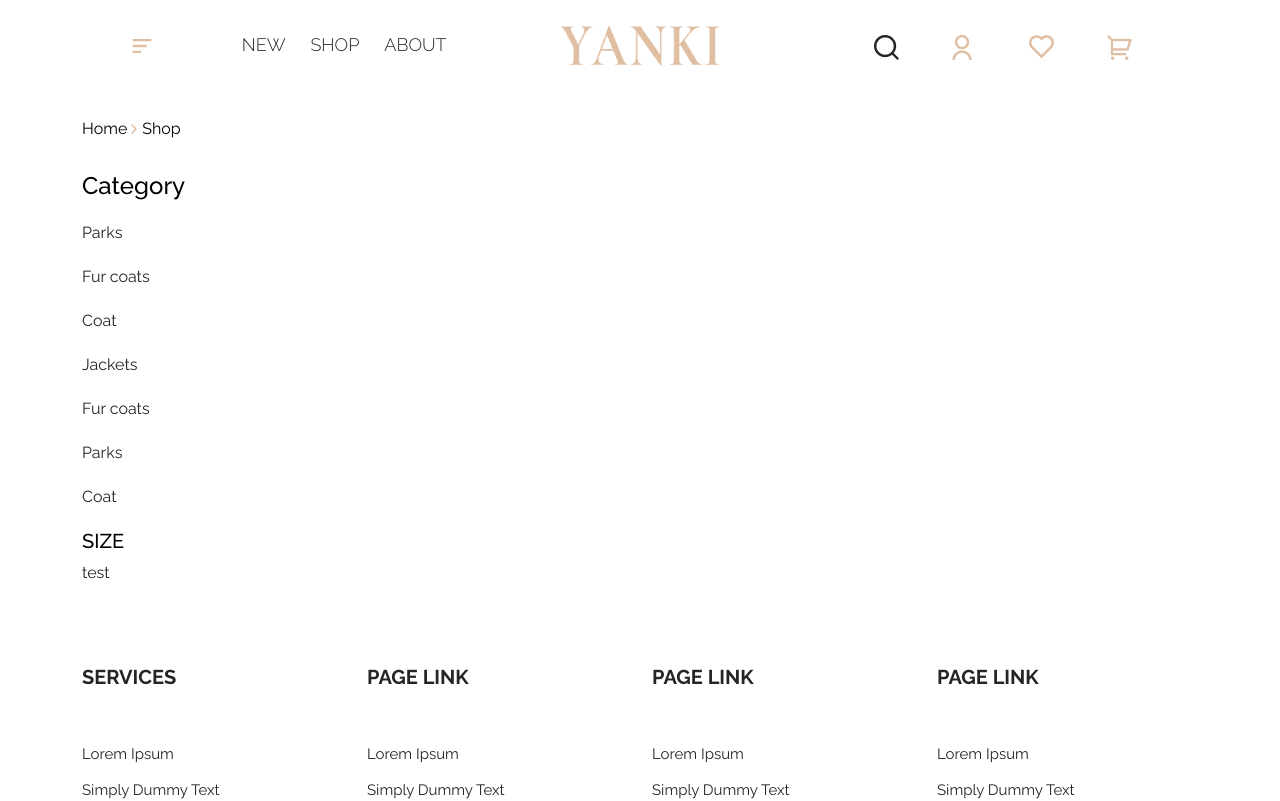
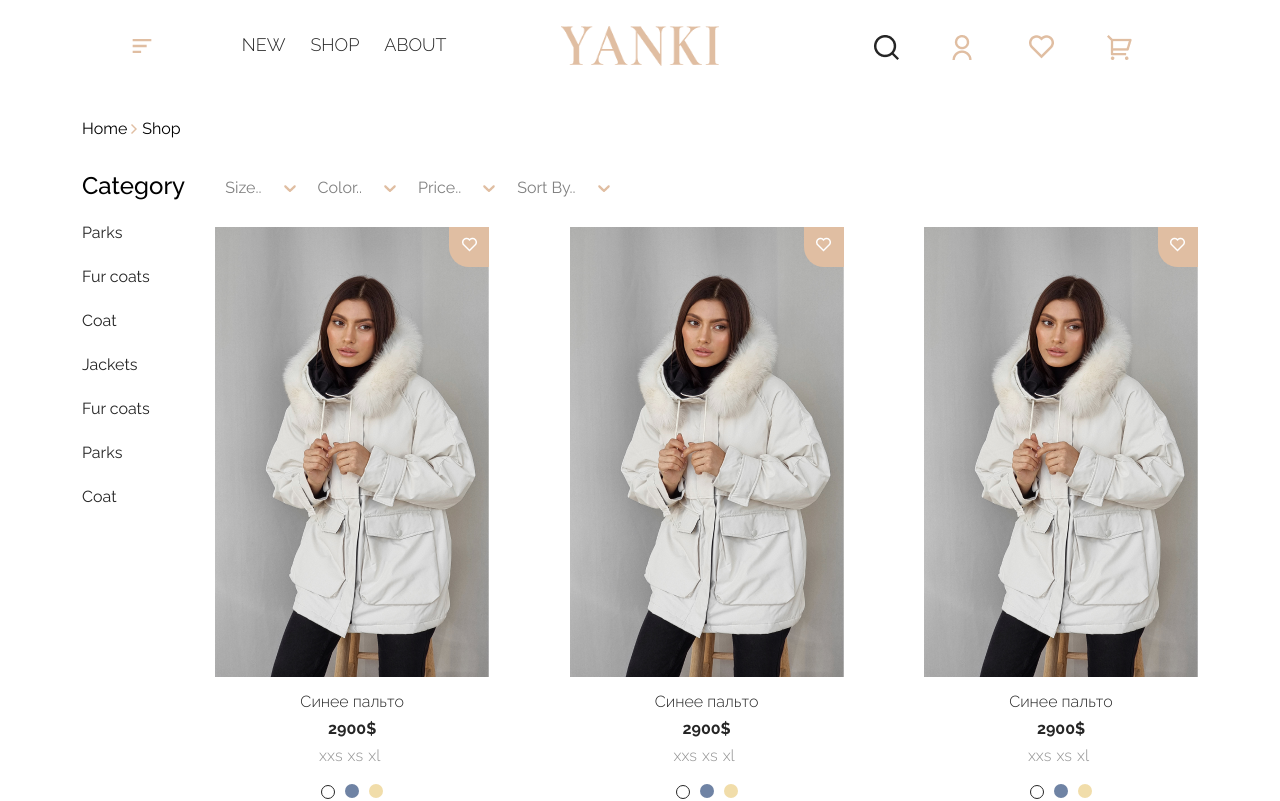
Before and after one commit to Nurlan-N/yanki-app, a React (Create React App) app: page /shop in a window 1280 px wide. Shown: the top 801 px of the page. Built offline with nearby package versions, Linux system fonts and the light colour scheme.

Commit message:
Added Shop Item

```diff
--- a/package.json
+++ b/package.json
@@ -13,6 +13,7 @@
     "react-icons": "^4.8.0",
     "react-router-dom": "^6.10.0",
     "react-scripts": "5.0.1",
+    "react-select": "^5.7.2",
     "sass": "^1.61.0",
     "web-vitals": "^2.1.4"
   },
--- /dev/null
+++ b/src/components/ShopItemBlock/ShopItem.module.scss
@@ -0,0 +1,88 @@
+.wrapper {
+  text-align: center;
+  margin: 20px 0;
+  .shop_block {
+    position: relative;
+    .image {
+      width: 240px;
+      height: 360px;
+    }
+    .wishlist {
+      position: absolute;
+      width: 40px;
+      height: 40px;
+      right: 0;
+      top: 0;
+      background: #e0bea2;
+      border-radius: 0px 0px 0px 20px;
+      img {
+        position: absolute;
+        left: 31%;
+        top: 26%;
+      }
+    }
+  }
+
+  .title {
+    margin-top: 15px;
+    font-family: 'Raleway';
+    font-style: normal;
+    font-weight: 300;
+    font-size: 16px;
+    line-height: 19px;
+    color: #252525;
+  }
+  .price {
+    margin-top: 5px;
+    font-family: 'Raleway';
+    font-style: normal;
+    font-weight: 700;
+    font-size: 16px;
+    line-height: 19px;
+    /* identical to box height */
+
+    text-align: center;
+
+    color: #252525;
+  }
+  .size {
+    display: flex;
+    justify-content: center;
+    p {
+      margin-right: 5px;
+      font-family: 'Raleway';
+      font-style: normal;
+      font-weight: 300;
+      font-size: 16px;
+      line-height: 19px;
+      /* identical to box height */
+
+      text-align: center;
+
+      color: rgba(37, 37, 37, 0.5);
+    }
+  }
+  .color {
+    align-items: center;
+    .c1 {
+      background: #ffffff;
+      border: 0.3px solid #252525;
+      width: 14px;
+      height: 14px;
+      border-radius: 50%;
+    }
+    .c2 {
+      background: #6f83a4;
+      border-radius: 50%;
+      width: 14px;
+      height: 14px;
+      margin: 0 10px;
+    }
+    .c3 {
+      background: #f1ddaa;
+      border-radius: 50%;
+      width: 14px;
+      height: 14px;
+    }
+  }
+}
--- /dev/null
+++ b/src/components/ShopItemBlock/index.jsx
@@ -0,0 +1,34 @@
+import React from 'react';
+import imageUrl from '../../assets/img/categoryimg/1.png';
+import styles from './ShopItem.module.scss';
+import wishlistIcon from '../../assets/img/icon/productWishlist.png'
+
+console.log(styles);
+const index = () => {
+  return (
+    <div className={styles.wrapper}>
+      <div className={styles.shop_block}>
+        <a href="/shop/8">
+          <img className="image" src={imageUrl} alt="Pizza" />
+          <h4 className={styles.title}>Синее пальто</h4>
+          <h5 className={styles.price}>2900$</h5>
+          <a className={styles.wishlist}><img src={wishlistIcon} alt="" /></a>
+        </a>
+        <div className="shop-block__bottom">
+          <div className={styles.size}>
+            <p>xxs</p>
+            <p>xs</p>
+            <p>xl</p>
+          </div>
+          <div className={styles.color}>
+              <button className={styles.c1}></button>
+              <button className={styles.c2}></button>
+              <button className={styles.c3}></button>
+          </div>
+        </div>
+      </div>
+    </div>
+  );
+};
+
+export default index;
--- a/src/pages/Shop.jsx
+++ b/src/pages/Shop.jsx
@@ -1,10 +1,47 @@
 import React from 'react';
 import righRow from '../assets/img/icon/right.png';
 import { Link } from 'react-router-dom';
+import Select from 'react-select'
+import ShopItemBlock from '../components/ShopItemBlock'
+
+const sizeOptions = [
+  { value: 'xl', label: 'XL' },
+  { value: 'xxl', label: 'XXL' },
+  { value: 'ms', label: 'MS' }
+]
+const SizeSelect = () => (
+  <Select className='size-select' options={sizeOptions} placeholder="Size.."/>
+)
+const colorOptions = [
+  { value: 'xl', label: 'XL' },
+  { value: 'xxl', label: 'XXL' },
+  { value: 'ms', label: 'MS' }
+]
+const ColorSelect = () => (
+  <Select className='color-select' options={colorOptions} placeholder="Color.."/>
+)
+const priceOptions = [
+  { value: 'xl', label: 'XL' },
+  { value: 'xxl', label: 'XXL' },
+  { value: 'ms', label: 'MS' }
+]
+const PriceSelect = () => (
+  <Select className='price-select' options={priceOptions} placeholder="Price.."/>
+)
+const sortOptions = [
+  { value: '0', label: 'Relevance' },
+  { value: '1', label: 'Name (A - Z)' },
+  { value: '2', label: 'Name (Z - A)' },
+  { value: '3', label: 'Price (Low &gt; High)' },
+  { value: '4', label: 'Rating (Lowest)' }
+]
+const SortSelect = () => (
+  <Select className='color-select' options={sortOptions} placeholder="Sort By.."/>
+)
 
 const Shop = () => {
   return (
-    <div className="root">
+    <div className="show-wrapper">
       <div className="container">
         <div className="map d-flex ">
           <p>Home</p>
@@ -12,7 +49,7 @@ const Shop = () => {
           <p>Shop</p>
         </div>
         <div className="row">
-          <div className="content">
+          <div className="content d-flex">
             <div className="category-list">
               <h4>Category</h4>
               <Link to="/">Parks</Link>
@@ -23,12 +60,30 @@ const Shop = () => {
               <Link to="/">Parks</Link>
               <Link to="/">Coat</Link>
             </div>
-          <div className="filter">
-            <div className="size">
-              <h5>SIZE</h5>
+            <div className="gallary">
+              <div className="filter ">
+                <div className="size d-flex">
+                  {SizeSelect()}
+                  {ColorSelect()}
+                  {PriceSelect()}
+                  {SortSelect()}
                 </div>
               </div>
-          <div className="items">test</div>
+              <div className="shop-block">
+                <div className="items d-flex justify-content-between">
+                  <ShopItemBlock/>
+                  <ShopItemBlock/>
+                  <ShopItemBlock/>
+                  <ShopItemBlock/>
+                  <ShopItemBlock/>
+                  <ShopItemBlock/>
+                  <ShopItemBlock/>
+                  <ShopItemBlock/>
+                  <ShopItemBlock/>
+
+                </div>
+              </div>
+            </div>
           </div>
         </div>
       </div>
--- a/src/scss/pages/_shop.scss
+++ b/src/scss/pages/_shop.scss
@@ -1,23 +1,23 @@
-.root {
+.show-wrapper{
   margin-top: 100px;
-  .map{
+  .map {
     align-items: center;
     img {
       padding: 12px 4px;
     }
-      p{
+    p {
       margin-top: 17px;
     }
   }
 
   .category-list {
     width: 160px;
-    a{
+    a {
       margin: 20px 0;
       display: block;
       color: #252525;
       transition: ease-in-out 0.2s;
-        &:hover{
+      &:hover {
         color: #e0bea2;
       }
     }
@@ -25,6 +25,28 @@
       margin-top: 15px;
     }
   }
-
-
+  .content {
+    .filter {
+      margin-top: 12px;
     }
+    .css-13cymwt-control {
+      border: none !important;
+    }
+    .css-tj5bde-Svg {
+      color: #e0bea2;
+    }
+    .css-1u9des2-indicatorSeparator{
+      display: none;
+    }
+    .css-t3ipsp-control {
+      border: none !important;
+      box-shadow: none;
+    }
+  }
+  .gallary{
+    margin-left: 30px;
+    .items{
+      flex-wrap: wrap;
+    }
+  }
+}
```
Also changed, not shown: 1 other file (tests, documents, lock files or other folders). Lines whose indentation alone changed are shown as unchanged.
